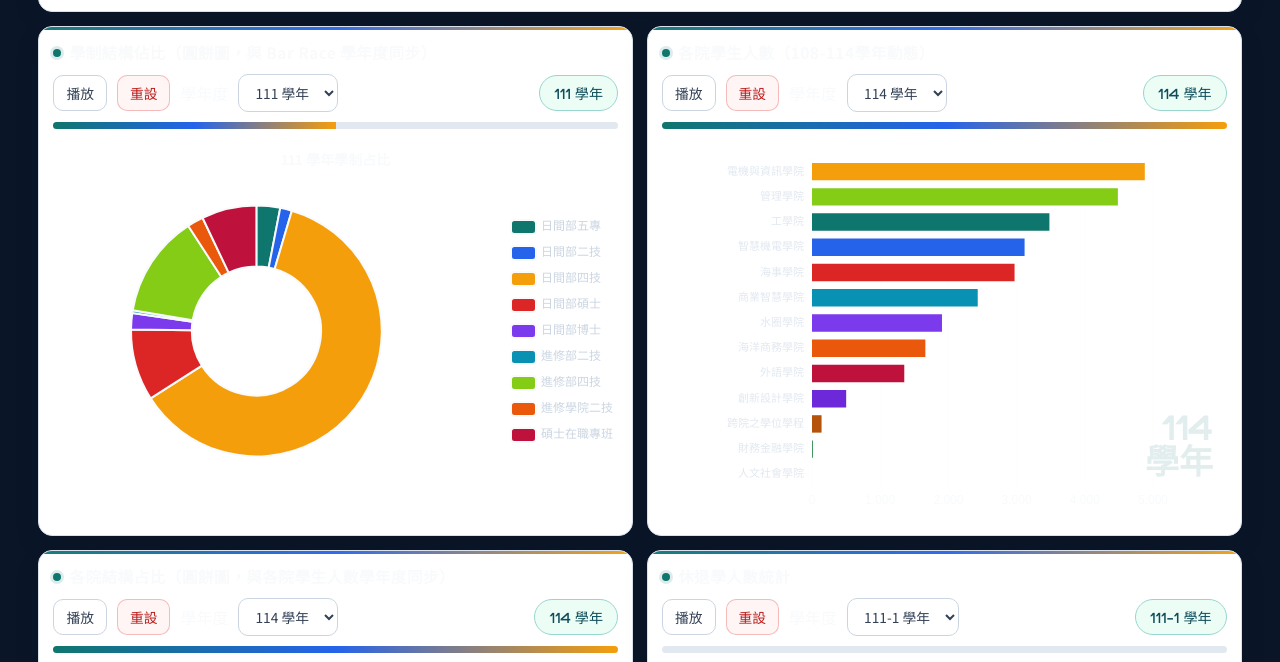
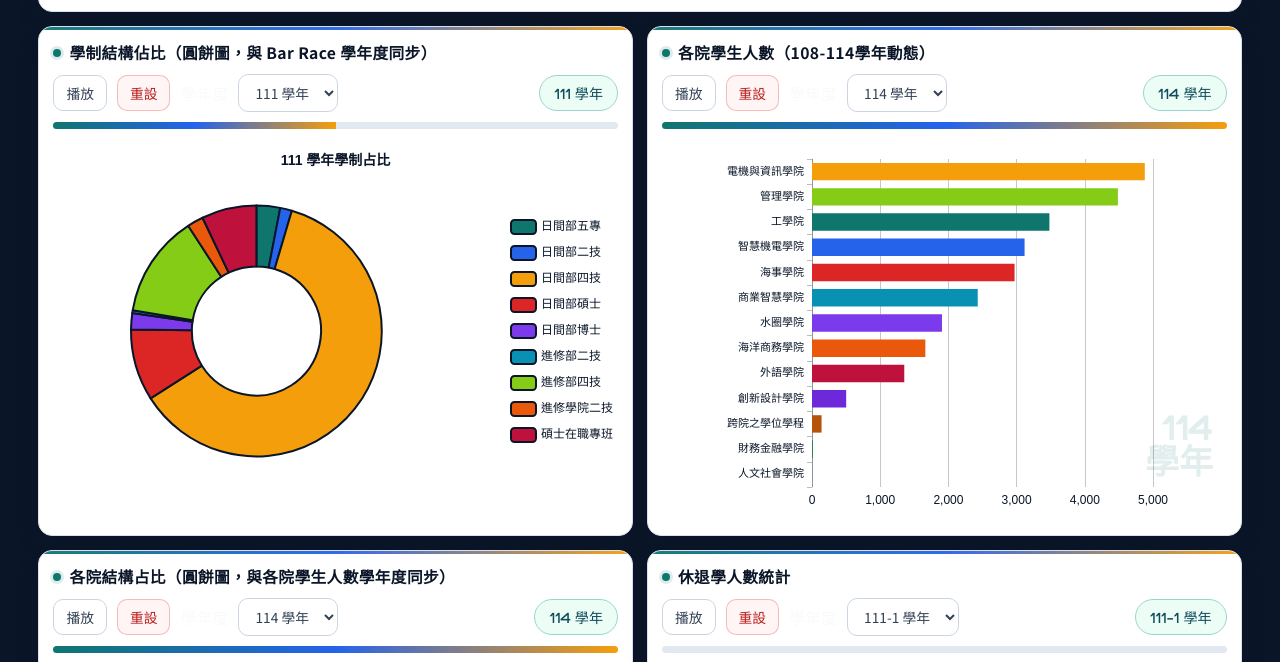
Before and after one commit to rich560118/NKUST-open-deta, a plain HTML site: page education_dynamic_chart.html in a window 1280 px wide. Shown: the part 900-1562 px from the top of the page. Drawn offline with nearby package versions, Linux system fonts and the light colour scheme; animation ran at ten frames a second.

Commit message:
Update secondary text, chart axis lines, and section titles to deep navy #0A1628 as requested

```diff
--- a/education_dynamic_chart.html
+++ b/education_dynamic_chart.html
@@ -15,7 +15,7 @@
       --bg-soft: #f8fafc;
       --line: #d9e2ec;
       --text-main: #f8fafc;
-      --text-muted: #cbd5e1;
+      --text-muted: #0A1628;
       --accent: #0f766e;
       --accent-2: #2563eb;
       --accent-3: #f59e0b;
@@ -162,7 +162,7 @@
       margin: 0 0 10px;
       font-size: 0.98rem;
       letter-spacing: 0.4px;
-      color: #f8fafc;
+      color: #0A1628;
       display: flex;
       align-items: center;
       gap: 8px;
@@ -648,13 +648,13 @@
     };
 
     const chartTheme = {
-      axis: '#f8fafc',
-      axisStrong: '#e2e8f0',
-      axisLine: 'rgba(248, 250, 252, 0.28)',
-      gridLine: 'rgba(248, 250, 252, 0.24)',
-      label: '#f8fafc',
-      muted: '#cbd5e1',
-      panelBorder: '#f8fafc',
+      axis: '#0A1628',
+      axisStrong: '#0A1628',
+      axisLine: 'rgba(10, 22, 40, 0.28)',
+      gridLine: 'rgba(10, 22, 40, 0.24)',
+      label: '#0A1628',
+      muted: '#0A1628',
+      panelBorder: '#0A1628',
       tooltipBg: 'rgba(0, 0, 0, 0.6)',
       tooltipBorder: 'rgba(15, 118, 110, 0.45)',
       tooltipText: '#f8fafc',
```
